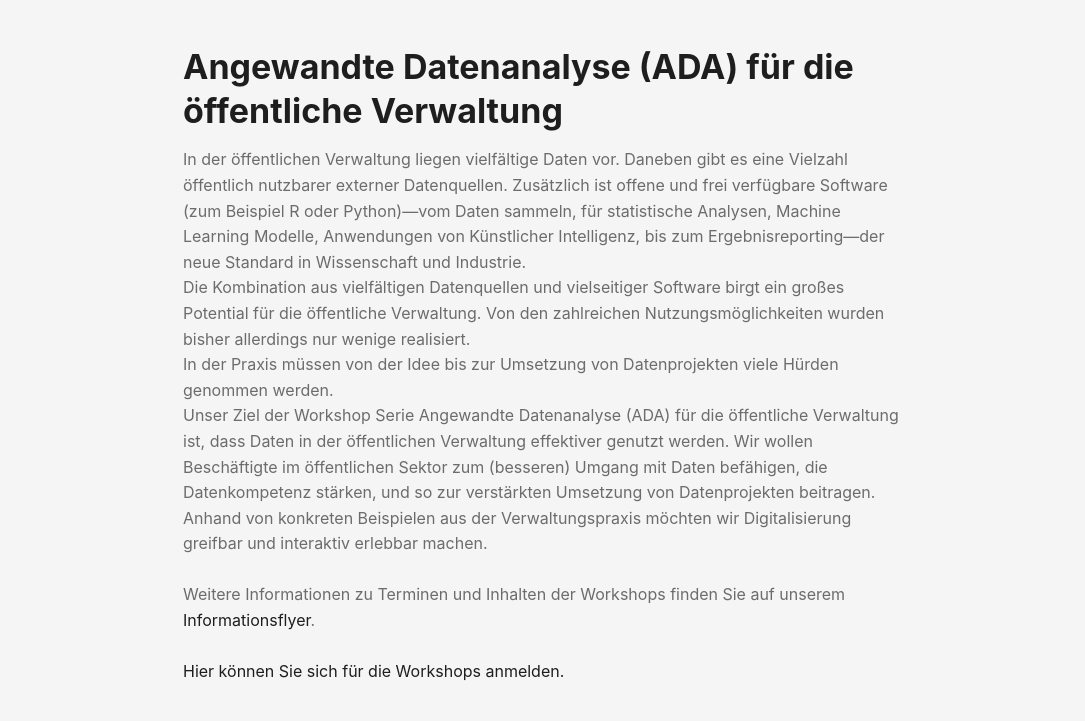
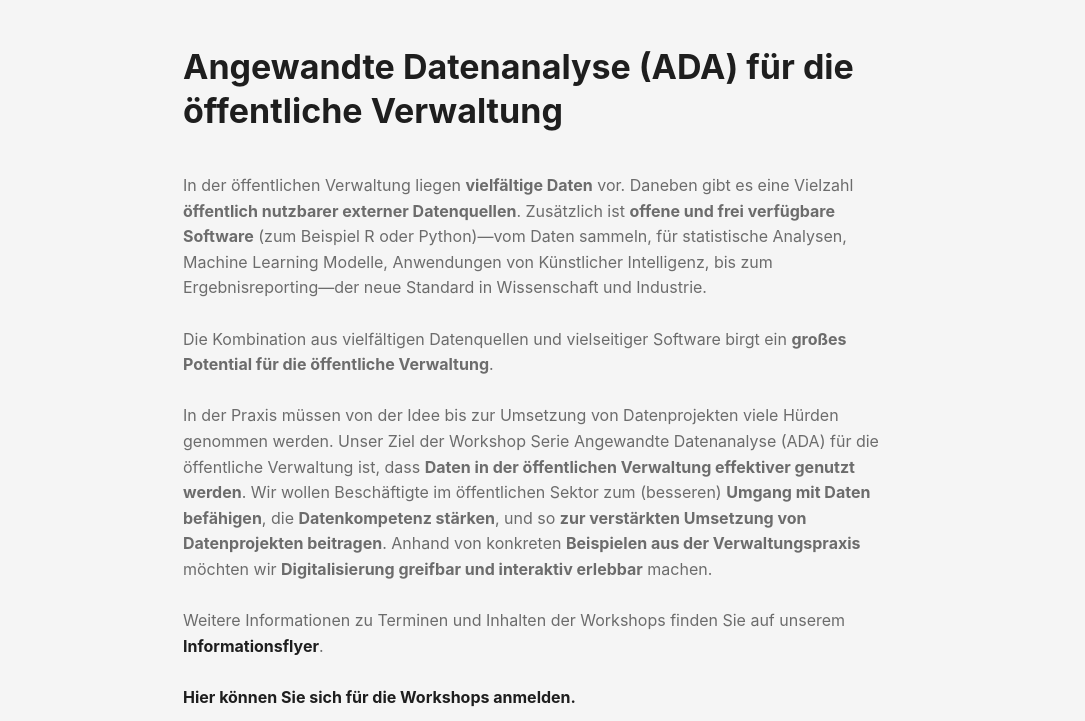
Before and after one commit to ADA-Oeffentliche-Verwaltung/ada-oeffentliche-verwaltung.github.io, a plain HTML site: page index.html in a window 1280 px wide. Shown: the part 63-784 px from the top of the page, without its empty margins (97-1182 px from the left). Drawn offline with Linux system fonts and the light colour scheme.

Commit message:
updated flyer and formatting

```diff
--- a/index.html
+++ b/index.html
@@ -168,15 +168,17 @@ table.fixed td {
         <h1>Angewandte Datenanalyse (ADA) für die öffentliche Verwaltung</h1>
     </header>
     <div class="entry-content">
-        <p>In der öffentlichen Verwaltung liegen vielfältige Daten vor. Daneben gibt es eine Vielzahl öffentlich nutzbarer externer Datenquellen. Zusätzlich ist offene und frei verfügbare Software (zum Beispiel R oder Python)&mdash;vom Daten sammeln, für statistische Analysen, Machine Learning Modelle, Anwendungen von Künstlicher Intelligenz, bis zum Ergebnisreporting&mdash;der neue Standard in Wissenschaft und Industrie.</p>
-<ul>
-<li>Die Kombination aus vielfältigen Datenquellen und vielseitiger Software birgt ein großes Potential für die öffentliche Verwaltung. Von den zahlreichen Nutzungsmöglichkeiten wurden bisher allerdings nur wenige realisiert.</li>
-<li>In der Praxis müssen von der Idee bis zur Umsetzung von Datenprojekten viele Hürden genommen werden.</li>
-<li>Unser Ziel der Workshop Serie Angewandte Datenanalyse (ADA) für die öffentliche Verwaltung ist, dass Daten in der öffentlichen Verwaltung effektiver genutzt werden. Wir wollen Beschäftigte im öffentlichen Sektor zum (besseren) Umgang mit Daten befähigen, die Datenkompetenz stärken, und so zur verstärkten Umsetzung von Datenprojekten beitragen. Anhand von konkreten Beispielen aus der Verwaltungspraxis möchten wir Digitalisierung greifbar und interaktiv erlebbar machen.</li>
+        <ul>
 <li></li>
-<li>Weitere Informationen zu Terminen und Inhalten der Workshops finden Sie auf unserem <a href="pdfs/ADA-Bayern_Flyer.pdf">Informationsflyer</a>.</li>
+<li>In der öffentlichen Verwaltung liegen <strong>vielfältige Daten</strong> vor. Daneben gibt es eine Vielzahl <strong>öffentlich nutzbarer externer Datenquellen</strong>. Zusätzlich ist <strong>offene und frei verfügbare Software</strong> (zum Beispiel R oder Python)&mdash;vom Daten sammeln, für statistische Analysen, Machine Learning Modelle, Anwendungen von Künstlicher Intelligenz, bis zum Ergebnisreporting&mdash;der neue Standard in Wissenschaft und Industrie.</li>
 <li></li>
-<li><a href="https://pretix.eu/berd/adabayernkickoff/">Hier können Sie sich für die Workshops anmelden.</a></li>
+<li>Die Kombination aus vielfältigen Datenquellen und vielseitiger Software birgt ein <strong>großes Potential für die öffentliche Verwaltung</strong>.</li>
+<li></li>
+<li>In der Praxis müssen von der Idee bis zur Umsetzung von Datenprojekten viele Hürden genommen werden. Unser Ziel der Workshop Serie Angewandte Datenanalyse (ADA) für die öffentliche Verwaltung ist, dass <strong>Daten in der öffentlichen Verwaltung effektiver genutzt werden</strong>. Wir wollen Beschäftigte im öffentlichen Sektor zum (besseren) <strong>Umgang mit Daten befähigen</strong>, die <strong>Datenkompetenz stärken</strong>, und so <strong>zur verstärkten Umsetzung von Datenprojekten beitragen</strong>. Anhand von konkreten <strong>Beispielen aus der Verwaltungspraxis</strong> möchten wir <strong>Digitalisierung greifbar und interaktiv erlebbar</strong> machen.</li>
+<li></li>
+<li>Weitere Informationen zu Terminen und Inhalten der Workshops finden Sie auf unserem <a href="pdfs/ADA-Bayern_Flyer.pdf"><strong>Informationsflyer</strong></a>.</li>
+<li></li>
+<li><a href="https://pretix.eu/berd/adabayern-2023/"><strong>Hier können Sie sich für die Workshops anmelden.</strong></a></li>
 <li></li>
 </ul>
 
```
Also changed, not shown: index.json (+1 -1 lines), posts/team/index.html (+11 -7 lines), 3 other files.
